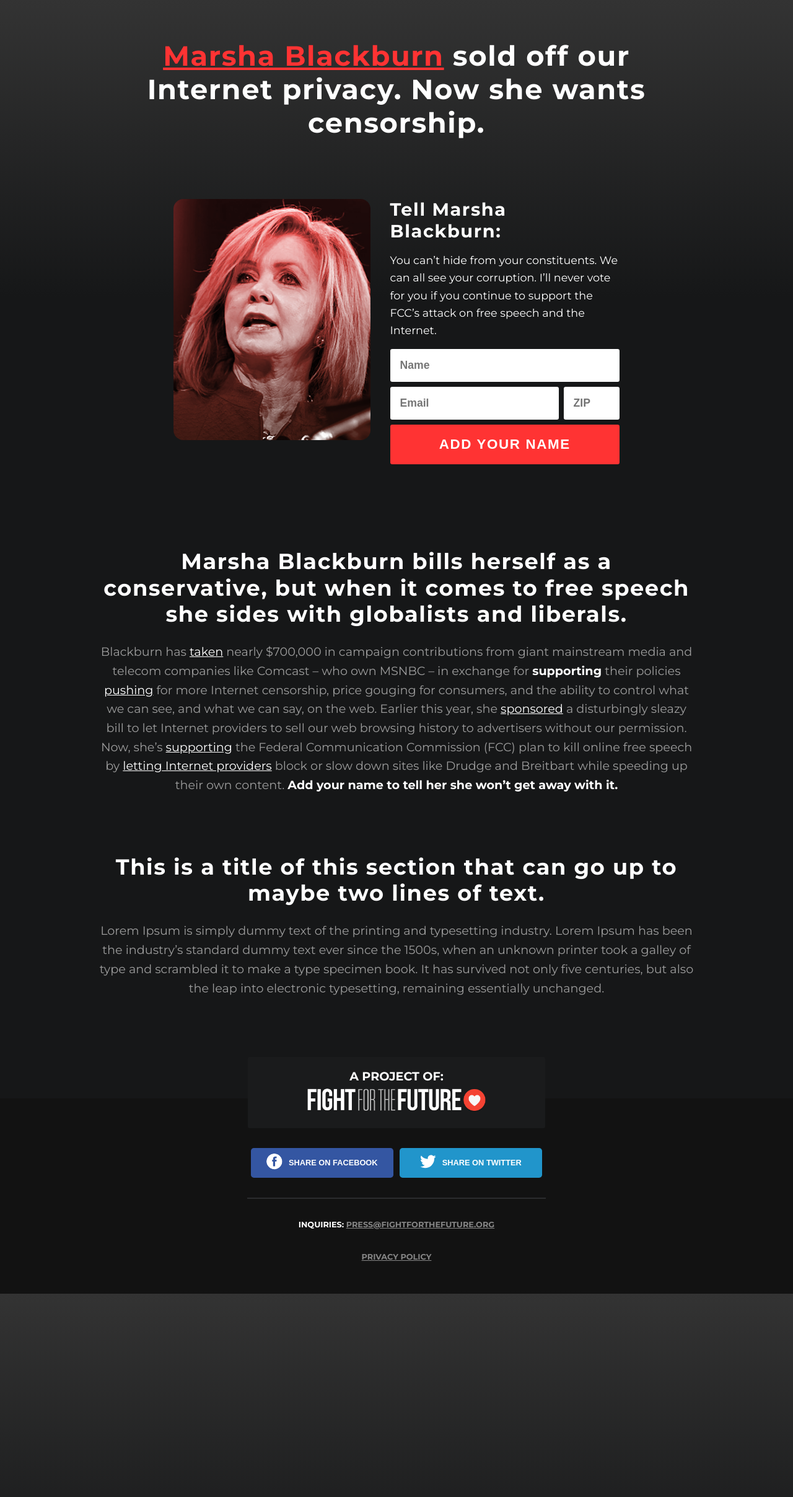
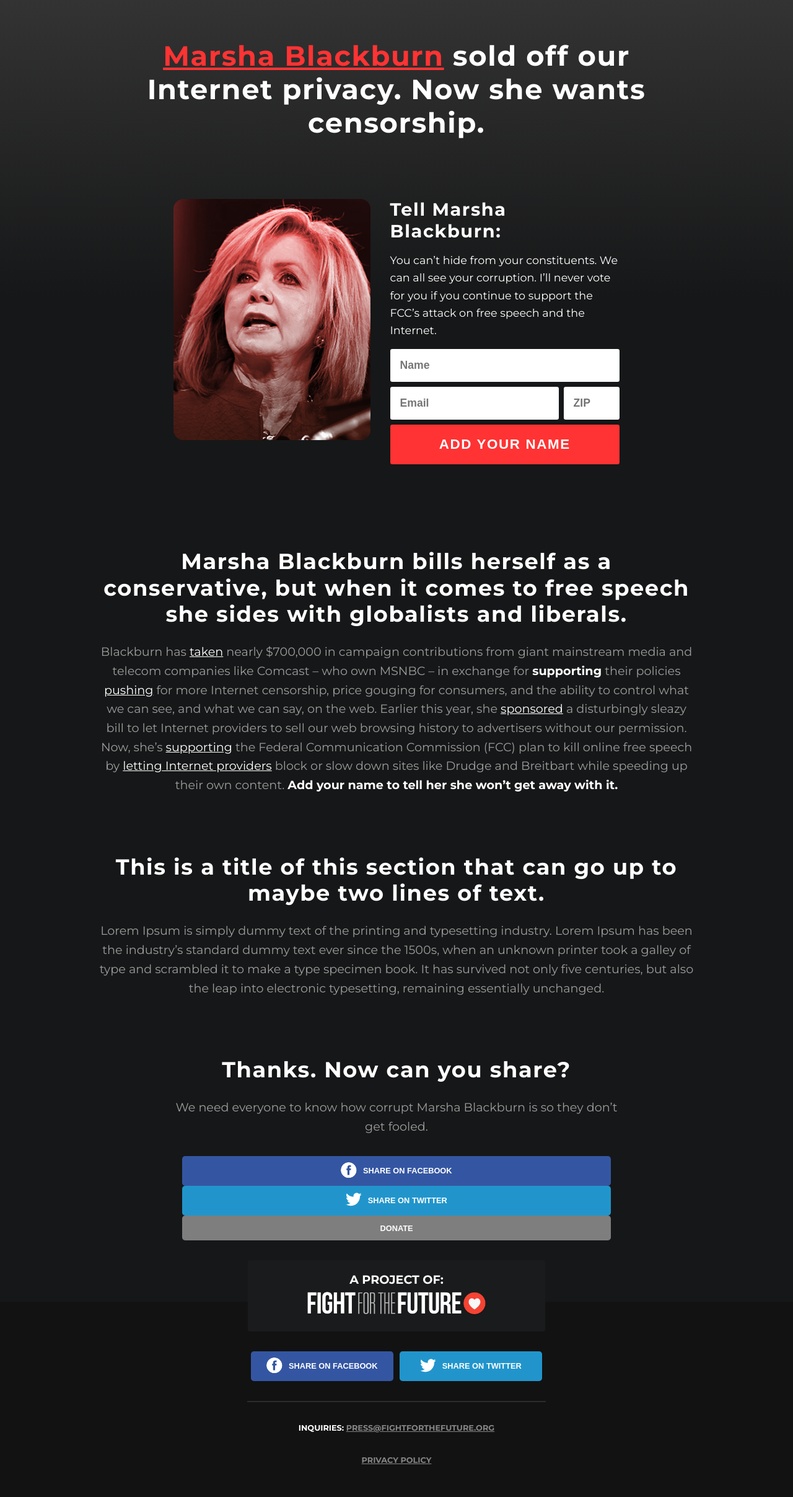
Before and after one commit to fightforthefuture/lovescensorship, a Jekyll site: the page built from index.md, in a window 1280 px wide. Shown: the whole page at 62% size. Built offline with Jekyll 4.4.1, drawn with Linux system fonts in a browser that asks for light colours; our own code applies the rules of GitHub Pages for plain Markdown files.

Commit message:
begin thanks modal

```diff
--- a/_includes/donate.html
+++ b/_includes/donate.html
@@ -1 +1,5 @@
-<a href="https://donate.fightforthefuture.org" class="donate">Donate</a>
+<a href="https://donate.fightforthefuture.org">
+  <button class="donate">
+    Donate
+  </button>
+</a>
--- /dev/null
+++ b/_includes/modal.html
@@ -0,0 +1,14 @@
+<div class="overlay">
+  <section class="modal">
+    <main>
+      <h2>{{ include.header }}</h2>
+      <p>{{ include.body }}</p>
+    </main>
+    <footer>
+      <div class="social">
+        {% include share.html %}
+        {% include donate.html %}
+      </div>
+    </footer>
+  </section>
+</div>
--- a/_includes/petition.html
+++ b/_includes/petition.html
@@ -4,8 +4,8 @@
   </div>
 
   <div class="right">
-    <h3>{{ include.heading }}</h3>
-    <p>{{ include.subhead }}</p>
+    <h3>{{ include.header }}</h3>
+    <p>{{ include.body }}</p>
 
     <div class="loader fade invisible hidden">
       <img src="images/loader.gif" alt="Loading..." />
--- a/_sass/_default.scss
+++ b/_sass/_default.scss
@@ -11,8 +11,8 @@
 }
 
 body {
-  background: linear-gradient(180deg, $lightGrey, $darkGrey 30rem);
-  color: #9c9c9c;
+  background: linear-gradient(180deg, $darkGrey, $darkerGrey 30rem);
+  color: $lightGrey;
   font-family: $body-font;
   font-size: 1.2rem;
   line-height: 1.6;
@@ -93,7 +93,7 @@ input[type="submit"] {
 .petition {
   margin-bottom: 8rem;
   display: flex;
-  color: white;
+  color: $white;
   text-align: left;
 
   .left {
@@ -133,9 +133,10 @@ input[type="submit"] {
 button {
   width: 96%;
   padding: 0.8rem;
+  background-color: $grey;
+  color: $white;
   border: none;
   border-radius: 0.3rem;
-  color: $white;
   font-size: 0.8rem;
   font-weight: bold;
   text-transform: uppercase;
--- a/_sass/_variables.scss
+++ b/_sass/_variables.scss
@@ -2,8 +2,10 @@
 // ------
 
 $white: #fff;
-$lightGrey: #333;
-$darkGrey: #161718;
+$lightGrey: #9c9c9c;
+$grey: #7e7e7e;
+$darkGrey: #333;
+$darkerGrey: #161718;
 $black: #121212;
 $red: #f33;
 $twitterBlue: #2195cb;
--- a/index.md
+++ b/index.md
@@ -4,7 +4,7 @@ layout: default
 
 # *Marsha Blackburn* sold off our Internet privacy. Now she wants censorship.
 
-{% include petition.html heading="Tell Marsha Blackburn:" subhead="You can’t hide from your constituents. We can all see your corruption. I’ll never vote for you if you continue to support the FCC’s attack on free speech and the Internet." image="images/marshablackburn.png" caption="Marsha Blackburn" %}
+{% include petition.html header="Tell Marsha Blackburn:" body="You can’t hide from your constituents. We can all see your corruption. I’ll never vote for you if you continue to support the FCC’s attack on free speech and the Internet." image="images/marshablackburn.png" caption="Marsha Blackburn" %}
 
 ## Marsha Blackburn bills herself as a conservative, but when it comes to free speech she sides with globalists and liberals.
 
@@ -13,3 +13,5 @@ Blackburn has [taken](http://www.vocativ.com/415350/house-rep-pushing-to-set-bac
 ## This is a title of this section that can go up to maybe two lines of text.
 
 Lorem Ipsum is simply dummy text of the printing and typesetting industry. Lorem Ipsum has been the industry's standard dummy text ever since the 1500s, when an unknown printer took a galley of type and scrambled it to make a type specimen book. It has survived not only five centuries, but also the leap into electronic typesetting, remaining essentially unchanged.
+
+{% include modal.html header="Thanks. Now can you share?" body="We need everyone to know how corrupt Marsha Blackburn is so they don’t get fooled." src="thanks.md" %}
```
Also changed, not shown: thanks.md (+1 -3 lines).
